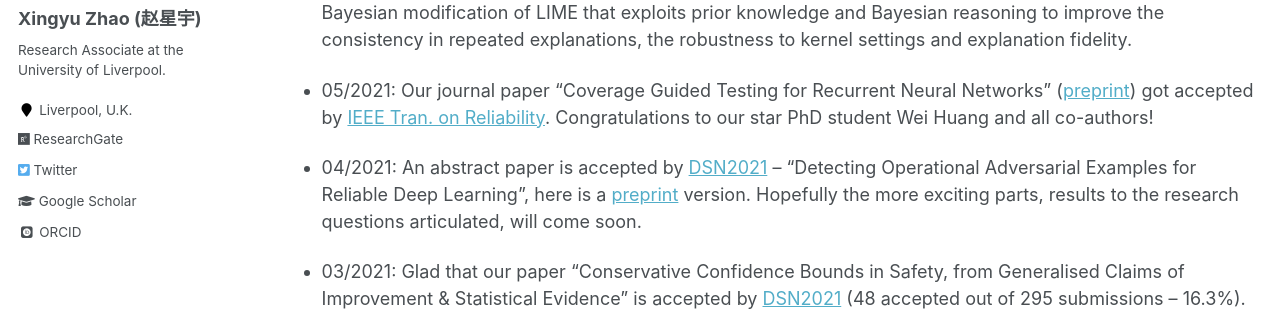
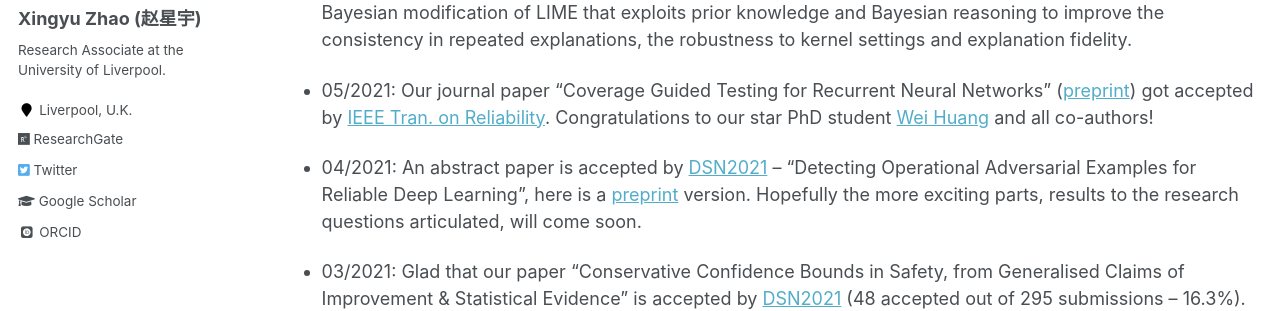
Before and after one commit to x-y-zhao/x-y-zhao.github.io, a Jekyll site: the page built from _pages/news.md, in a window 1280 px wide and 900 px high. Shown: the part 291-602 px from the top of the window. Built offline with Jekyll 4.4.1, drawn with Linux system fonts in a browser that asks for light colours; some web fonts are replaced; some of the changed lines change nothing that is shown.

Commit message:
Update news.md

```diff
--- a/_pages/news.md
+++ b/_pages/news.md
@@ -12,7 +12,7 @@ redirect_from:
 
 * 05/2021: A first XAI paper of mine "BayLIME: Bayesian Local Interpretable Model-Agnostic Explanations" is accepted by [UAI2021](https://www.auai.org/uai2021/), thanks to the great efforts of my co-authors. BayLIME (the accepted [preprint](https://arxiv.org/abs/2012.03058)) is a Bayesian modification of LIME that exploits prior knowledge and Bayesian reasoning to improve the consistency in repeated explanations, the robustness to kernel settings and explanation fidelity.
 
-* 05/2021: Our journal paper "Coverage Guided Testing for Recurrent Neural Networks" ([preprint](https://livrepository.liverpool.ac.uk/id/eprint/3121687)) got accepted by [IEEE Tran. on Reliability](https://ieeexplore.ieee.org/xpl/RecentIssue.jsp?punumber=24). Congratulations to our star PhD student Wei Huang and all co-authors!
+* 05/2021: Our journal paper "Coverage Guided Testing for Recurrent Neural Networks" ([preprint](https://livrepository.liverpool.ac.uk/id/eprint/3121687)) got accepted by [IEEE Tran. on Reliability](https://ieeexplore.ieee.org/xpl/RecentIssue.jsp?punumber=24). Congratulations to our star PhD student [Wei Huang](https://scholar.google.com/citations?user=qwqKoMAAAAAJ&hl=en) and all co-authors!
 
 * 04/2021: An abstract paper is accepted by [DSN2021](http://dsn2021.ntu.edu.tw/index.html) -- "Detecting Operational Adversarial Examples for Reliable Deep Learning", here is a [preprint](https://arxiv.org/pdf/2104.06015.pdf) version. Hopefully the more exciting parts, results to the research questions articulated, will come soon.
 
```
